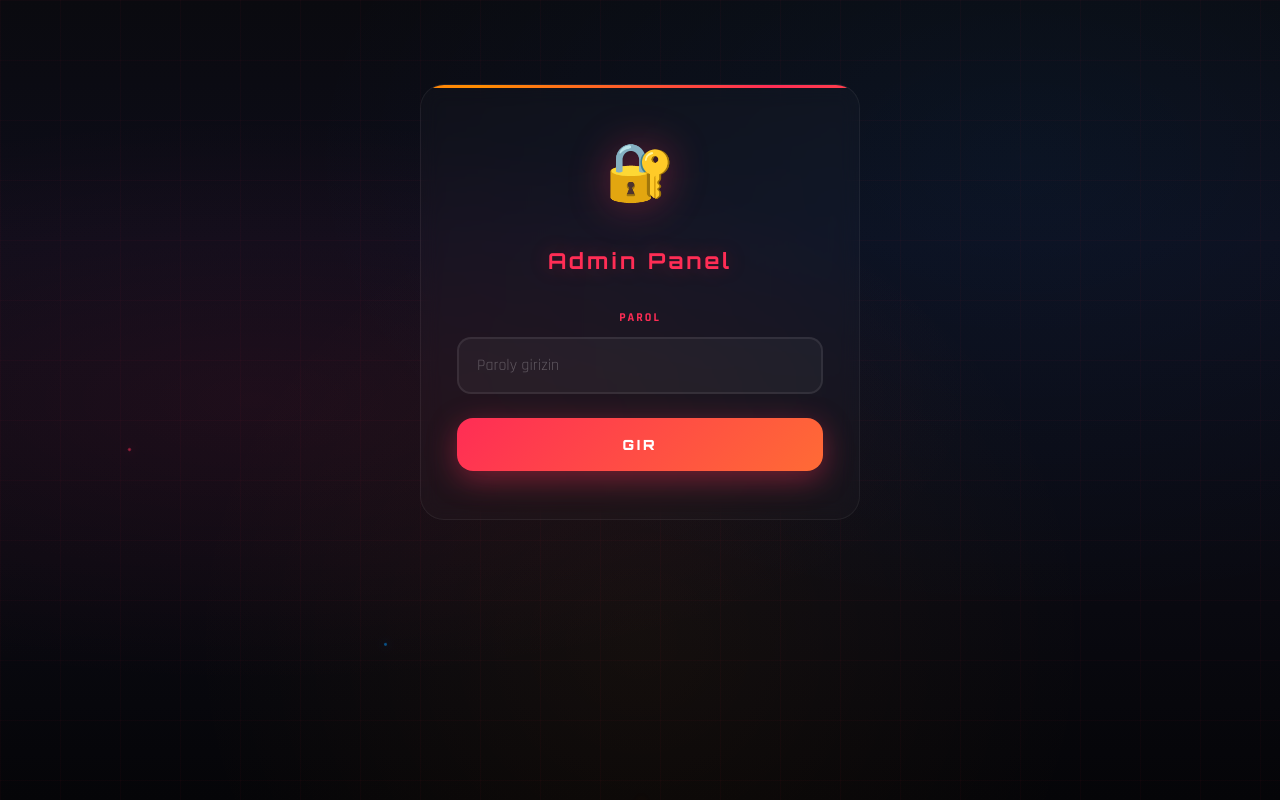
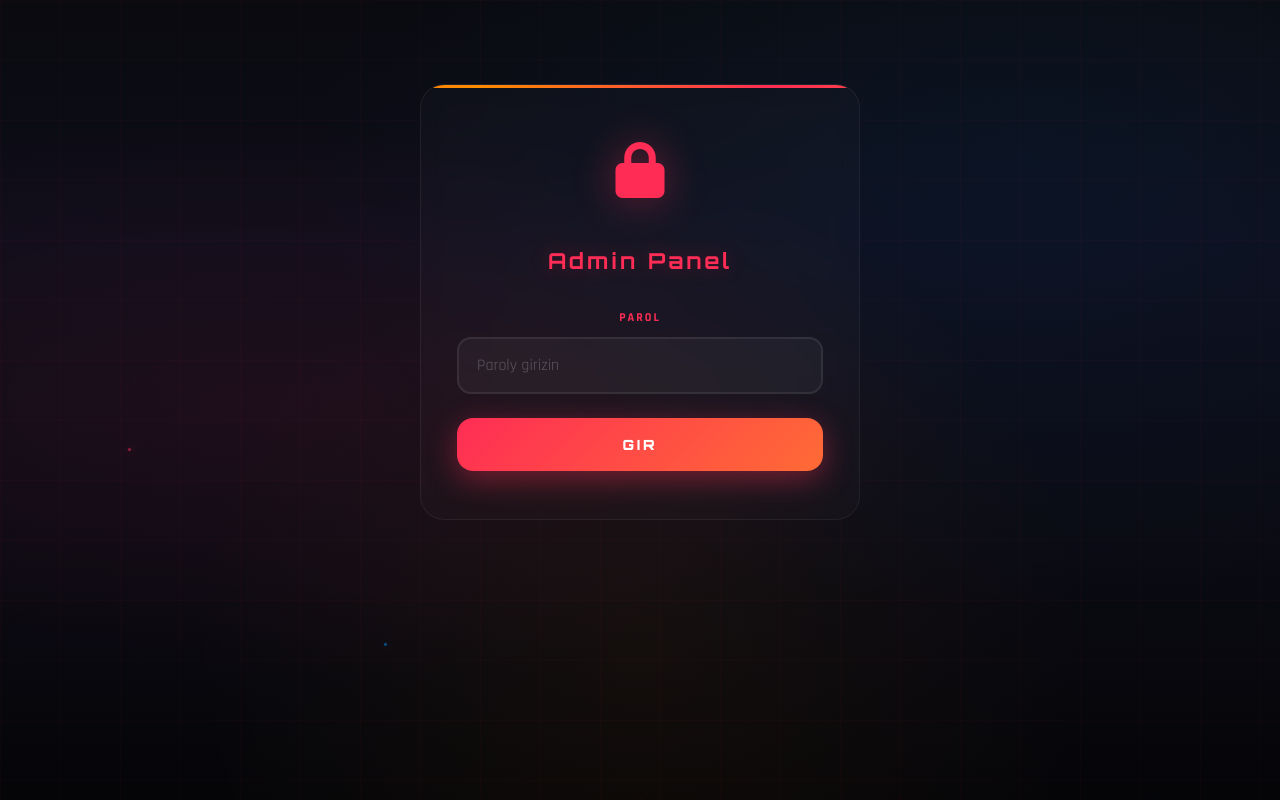
Before and after one commit to kemabr/turnirailway, a Flask app: page /admin in a window 1280 px wide. Run offline with Flask 3, Linux system fonts and the light colour scheme.

Commit message:
Update admin_login.html

```diff
--- a/templates/admin_login.html
+++ b/templates/admin_login.html
@@ -7,16 +7,19 @@
     <title>Admin - PUBG Turnuvasy</title>
     <link rel="stylesheet" href="/static/css/style.css">
     <link href="https://fonts.googleapis.com/css2?family=Orbitron:wght@400;700;900&family=Rajdhani:wght@400;500;700&display=swap" rel="stylesheet">
+    <link rel="stylesheet" href="https://cdnjs.cloudflare.com/ajax/libs/font-awesome/6.5.1/css/all.min.css">
 </head>
 <body>
     <div class="bg-animation">
         <div class="particle"></div>
         <div class="particle"></div>
         <div class="particle"></div>
+        <div class="particle"></div>
+        <div class="particle"></div>
     </div>
     <div class="container main-content">
         <div class="admin-login-box">
-            <div class="admin-icon">🔐</div>
+            <div class="admin-icon"><i class="fas fa-lock"></i></div>
             <h1>Admin Panel</h1>
             <form id="admin-login-form" novalidate>
                 <div class="form-group">
```
